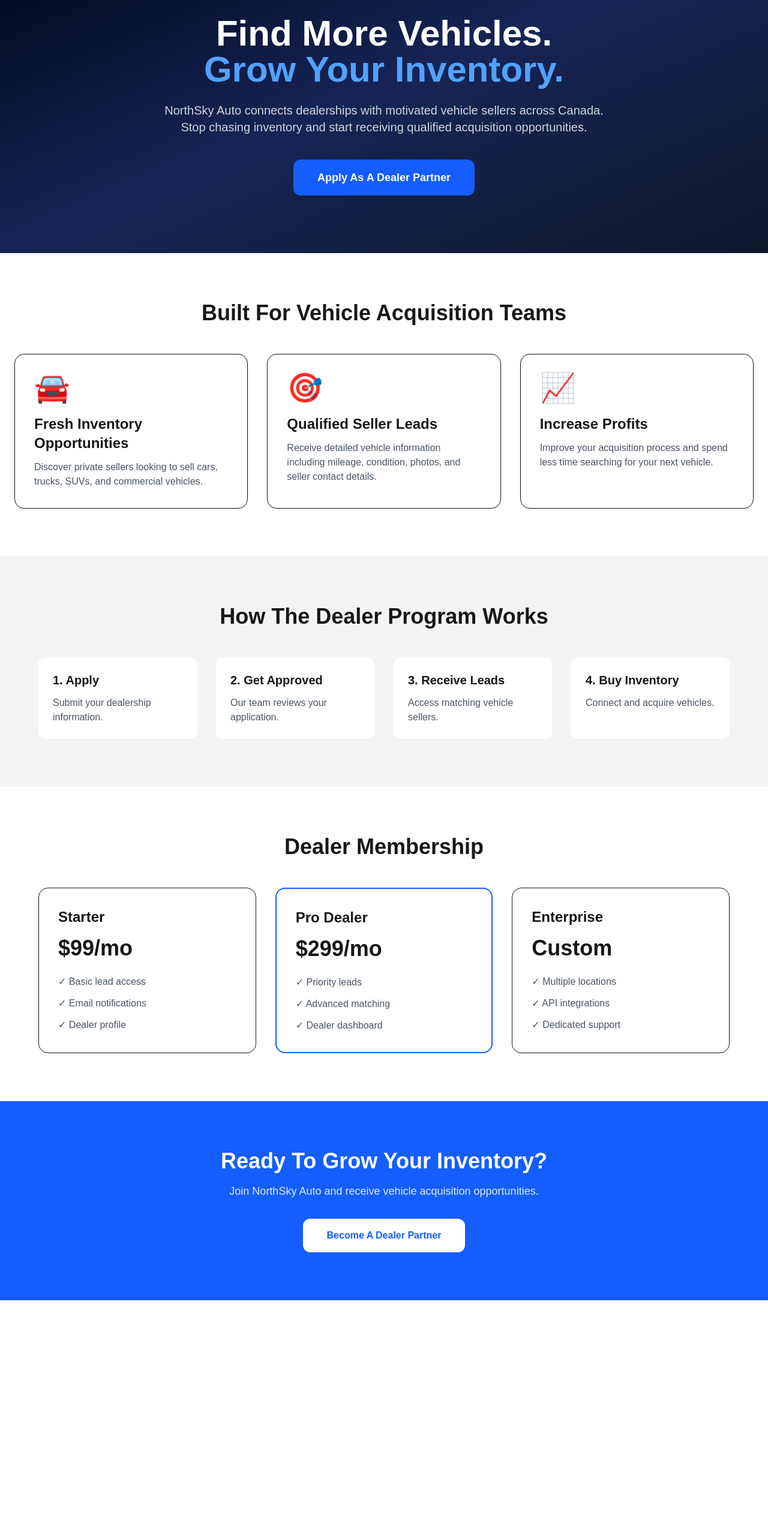
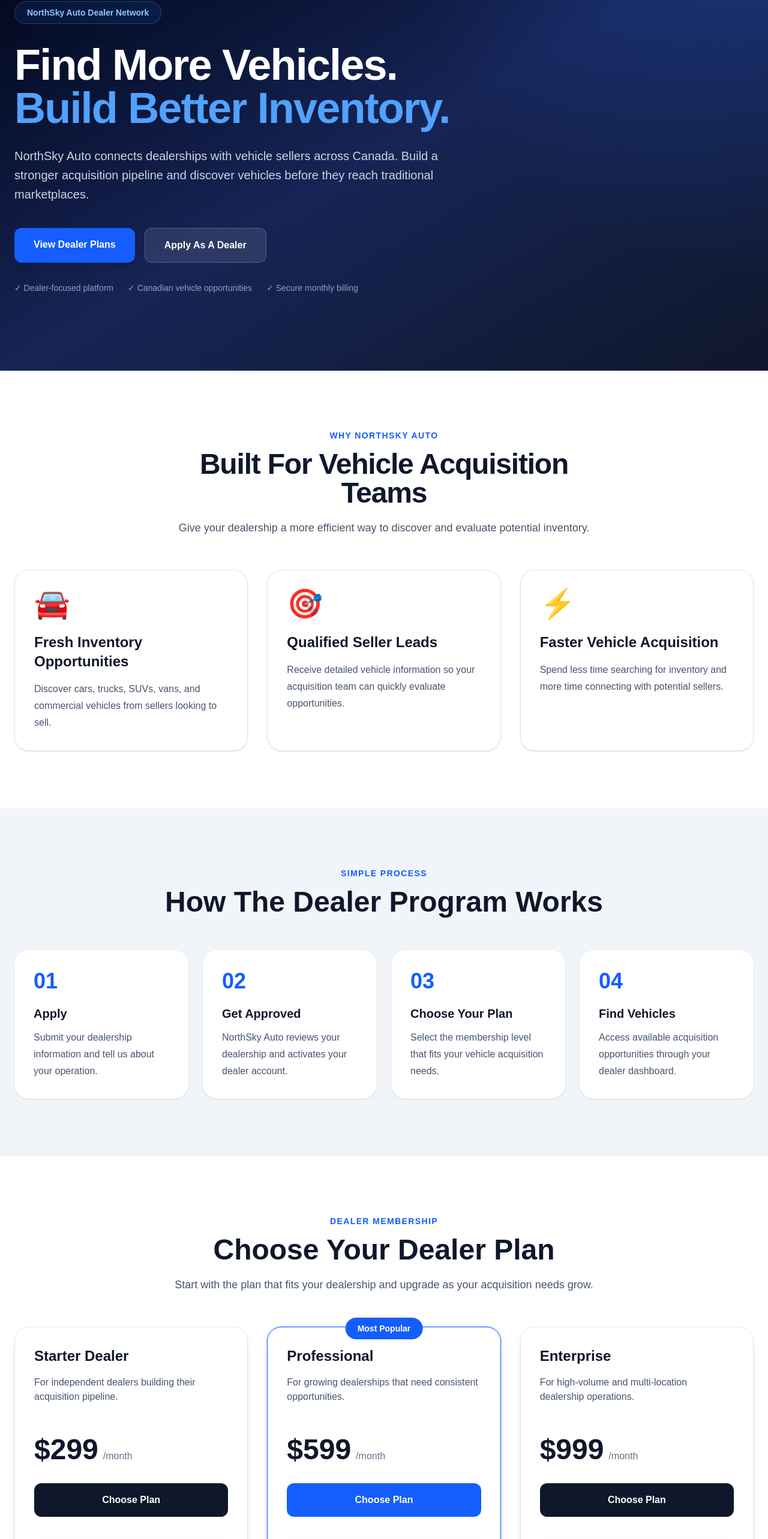
Before and after one commit to Goldylox752/NorthSky-Auto, a Next.js app: page /buyers in a window 1280 px wide. Shown: the part 199-2765 px from the top of the page at 60% size. Before the commit the page ends 2367 px from the top, so only its background shows below. Built offline with nearby package versions, Linux system fonts and the light colour scheme.

Commit message:
Update page.jsx

```diff
--- a/app/buyers/page.jsx
+++ b/app/buyers/page.jsx
@@ -1,303 +1,305 @@
 import Link from "next/link";
-
 export const metadata = {
   title: "Dealer Network | NorthSky Auto",
   description:
-    "Join NorthSky Auto and get exclusive access to qualified vehicle seller leads across Canada.",
+    "Join NorthSky Auto and connect with qualified vehicle sellers and acquisition opportunities across Canada.",
 };
-
-export default function DealersPage() {
+const benefits = [
+  {
+    icon: "🚘",
+    title: "Fresh Inventory Opportunities",
+    description:
+      "Discover cars, trucks, SUVs, vans, and commercial vehicles from sellers looking to sell.",
+  },
+  {
+    icon: "🎯",
+    title: "Qualified Seller Leads",
+    description:
+      "Receive detailed vehicle information so your acquisition team can quickly evaluate opportunities.",
+  },
+  {
+    icon: "⚡",
+    title: "Faster Vehicle Acquisition",
+    description:
+      "Spend less time searching for inventory and more time connecting with potential sellers.",
+  },
+];
+const steps = [
+  {
+    number: "01",
+    title: "Apply",
+    description:
+      "Submit your dealership information and tell us about your operation.",
+  },
+  {
+    number: "02",
+    title: "Get Approved",
+    description:
+      "NorthSky Auto reviews your dealership and activates your dealer account.",
+  },
+  {
+    number: "03",
+    title: "Choose Your Plan",
+    description:
+      "Select the membership level that fits your vehicle acquisition needs.",
+  },
+  {
+    number: "04",
+    title: "Find Vehicles",
+    description:
+      "Access available acquisition opportunities through your dealer dashboard.",
+  },
+];
+const plans = [
+  {
+    name: "Starter Dealer",
+    price: "$299",
+    description: "For independent dealers building their acquisition pipeline.",
+    features: [
+      "Vehicle acquisition leads",
+      "Dealer dashboard",
+      "Basic vehicle filters",
+      "Lead notifications",
+    ],
+  },
+  {
+    name: "Professional",
+    price: "$599",
+    description: "For growing dealerships that need consistent opportunities.",
+    features: [
+      "Everything in Starter",
+      "Priority lead access",
+      "Advanced filters",
+      "Saved searches",
+      "Lead analytics",
+    ],
+    popular: true,
+  },
+  {
+    name: "Enterprise",
+    price: "$999",
+    description: "For high-volume and multi-location dealership operations.",
+    features: [
+      "Everything in Professional",
+      "Unlimited team members",
+      "Advanced reporting",
+      "Multi-location support",
+      "Dedicated support",
+    ],
+  },
+];
+export default function BuyersPage() {
   return (
     <main className="min-h-screen bg-white">
-
       {/* Hero */}
-      <section className="bg-gradient-to-br from-slate-950 via-blue-950 to-slate-900 text-white">
-
-        <div className="mx-auto max-w-7xl px-6 py-24 text-center">
-
-          <span className="rounded-full bg-blue-600 px-5 py-2 text-sm font-semibold">
-            Dealer Acquisition Platform
+      <section className="relative overflow-hidden bg-gradient-to-br from-slate-950 via-blue-950 to-slate-900 text-white">
+        <div className="absolute inset-0 bg-[radial-gradient(circle_at_top_right,rgba(37,99,235,0.25),transparent_40%)]" />
+        <div className="relative mx-auto max-w-7xl px-6 py-24 lg:py-32">
+          <div className="max-w-4xl">
+            <span className="inline-flex rounded-full border border-blue-400/30 bg-blue-500/10 px-5 py-2 text-sm font-semibold text-blue-300">
+              NorthSky Auto Dealer Network
             </span>
-
-
-          <h1 className="mt-8 text-5xl font-extrabold md:text-6xl">
+            <h1 className="mt-8 text-5xl font-extrabold tracking-tight md:text-6xl lg:text-7xl">
               Find More Vehicles.
               <span className="block text-blue-400">
-              Grow Your Inventory.
+                Build Better Inventory.
               </span>
             </h1>
-
-
-          <p className="mx-auto mt-6 max-w-3xl text-xl text-gray-300">
-            NorthSky Auto connects dealerships with motivated vehicle sellers
-            across Canada. Stop chasing inventory and start receiving qualified
-            acquisition opportunities.
+            <p className="mt-7 max-w-3xl text-lg leading-8 text-slate-300 md:text-xl">
+              NorthSky Auto connects dealerships with vehicle sellers across
+              Canada. Build a stronger acquisition pipeline and discover
+              vehicles before they reach traditional marketplaces.
             </p>
-
-
+            <div className="mt-10 flex flex-col gap-4 sm:flex-row">
               <Link
-            href="/buyers/signup"
-            className="mt-10 inline-block rounded-xl bg-blue-600 px-10 py-4 text-lg font-bold hover:bg-blue-500"
+                href="/pricing"
+                className="rounded-xl bg-blue-600 px-8 py-4 text-center font-bold text-white shadow-lg transition hover:bg-blue-500"
               >
-            Apply As A Dealer Partner
+                View Dealer Plans
               </Link>
-
+              <Link
+                href="/dealer-application"
+                className="rounded-xl border border-white/20 bg-white/10 px-8 py-4 text-center font-bold text-white backdrop-blur transition hover:bg-white/20"
+              >
+                Apply As A Dealer
+              </Link>
             </div>
-
+            <div className="mt-8 flex flex-wrap gap-x-6 gap-y-3 text-sm text-slate-400">
+              <span>✓ Dealer-focused platform</span>
+              <span>✓ Canadian vehicle opportunities</span>
+              <span>✓ Secure monthly billing</span>
+            </div>
+          </div>
+        </div>
       </section>
-
-
-
       {/* Benefits */}
-      <section className="mx-auto max-w-7xl px-6 py-20">
-
-        <h2 className="text-center text-4xl font-bold">
+      <section className="px-6 py-20 lg:py-24">
+        <div className="mx-auto max-w-7xl">
+          <div className="mx-auto max-w-3xl text-center">
+            <span className="text-sm font-bold uppercase tracking-widest text-blue-600">
+              Why NorthSky Auto
+            </span>
+            <h2 className="mt-3 text-4xl font-bold tracking-tight text-slate-900 md:text-5xl">
               Built For Vehicle Acquisition Teams
             </h2>
-
-
-        <div className="mt-12 grid gap-8 md:grid-cols-3">
-
-
-          <div className="rounded-2xl border p-8 shadow-sm">
-
-            <div className="text-5xl">
-              🚘
+            <p className="mt-5 text-lg text-slate-600">
+              Give your dealership a more efficient way to discover and
+              evaluate potential inventory.
+            </p>
           </div>
-
-            <h3 className="mt-5 text-2xl font-bold">
-              Fresh Inventory Opportunities
+          <div className="mt-14 grid gap-8 md:grid-cols-3">
+            {benefits.map((benefit) => (
+              <div
+                key={benefit.title}
+                className="rounded-3xl border border-slate-200 bg-white p-8 shadow-sm transition hover:-translate-y-1 hover:shadow-lg"
+              >
+                <div className="text-5xl">{benefit.icon}</div>
+                <h3 className="mt-6 text-2xl font-bold text-slate-900">
+                  {benefit.title}
                 </h3>
-
-            <p className="mt-3 text-gray-600">
-              Discover private sellers looking to sell cars, trucks, SUVs,
-              and commercial vehicles.
+                <p className="mt-4 leading-7 text-slate-600">
+                  {benefit.description}
                 </p>
-
               </div>
-
-
-
-          <div className="rounded-2xl border p-8 shadow-sm">
-
-            <div className="text-5xl">
-              🎯
+            ))}
           </div>
-
-            <h3 className="mt-5 text-2xl font-bold">
-              Qualified Seller Leads
-            </h3>
-
-            <p className="mt-3 text-gray-600">
-              Receive detailed vehicle information including mileage,
-              condition, photos, and seller contact details.
-            </p>
-
         </div>
-
-
-
-          <div className="rounded-2xl border p-8 shadow-sm">
-
-            <div className="text-5xl">
-              📈
-            </div>
-
-            <h3 className="mt-5 text-2xl font-bold">
-              Increase Profits
-            </h3>
-
-            <p className="mt-3 text-gray-600">
-              Improve your acquisition process and spend less time searching
-              for your next vehicle.
-            </p>
-
-          </div>
-
-
-        </div>
-
       </section>
-
-
-
       {/* How It Works */}
-      <section className="bg-gray-100 px-6 py-20">
-
-        <div className="mx-auto max-w-6xl">
-
-          <h2 className="text-center text-4xl font-bold">
+      <section className="bg-slate-100 px-6 py-20 lg:py-24">
+        <div className="mx-auto max-w-7xl">
+          <div className="text-center">
+            <span className="text-sm font-bold uppercase tracking-widest text-blue-600">
+              Simple Process
+            </span>
+            <h2 className="mt-3 text-4xl font-bold text-slate-900 md:text-5xl">
               How The Dealer Program Works
             </h2>
-
-
-          <div className="mt-12 grid gap-8 md:grid-cols-4">
-
-
-            <div className="rounded-xl bg-white p-6">
-
-              <h3 className="text-xl font-bold">
-                1. Apply
+          </div>
+          <div className="mt-14 grid gap-6 md:grid-cols-2 lg:grid-cols-4">
+            {steps.map((step) => (
+              <div
+                key={step.number}
+                className="rounded-3xl bg-white p-8 shadow-sm"
+              >
+                <div className="text-4xl font-extrabold text-blue-600">
+                  {step.number}
+                </div>
+                <h3 className="mt-5 text-xl font-bold text-slate-900">
+                  {step.title}
                 </h3>
-
-              <p className="mt-3 text-gray-600">
-                Submit your dealership information.
+                <p className="mt-3 leading-7 text-slate-600">
+                  {step.description}
                 </p>
-
               </div>
-
-
-            <div className="rounded-xl bg-white p-6">
-
-              <h3 className="text-xl font-bold">
-                2. Get Approved
+            ))}
+          </div>
+        </div>
+      </section>
+      {/* Pricing Preview */}
+      <section className="px-6 py-20 lg:py-24">
+        <div className="mx-auto max-w-7xl">
+          <div className="mx-auto max-w-3xl text-center">
+            <span className="text-sm font-bold uppercase tracking-widest text-blue-600">
+              Dealer Membership
+            </span>
+            <h2 className="mt-3 text-4xl font-bold text-slate-900 md:text-5xl">
+              Choose Your Dealer Plan
+            </h2>
+            <p className="mt-5 text-lg text-slate-600">
+              Start with the plan that fits your dealership and upgrade as
+              your acquisition needs grow.
+            </p>
+          </div>
+          <div className="mt-14 grid gap-8 lg:grid-cols-3">
+            {plans.map((plan) => (
+              <div
+                key={plan.name}
+                className={`relative flex flex-col rounded-3xl border bg-white p-8 shadow-lg ${
+                  plan.popular
+                    ? "border-blue-600 ring-2 ring-blue-100"
+                    : "border-slate-200"
+                }`}
+              >
+                {plan.popular && (
+                  <div className="absolute -top-4 left-1/2 -translate-x-1/2 rounded-full bg-blue-600 px-5 py-2 text-sm font-bold text-white">
+                    Most Popular
+                  </div>
+                )}
+                <h3 className="text-2xl font-bold text-slate-900">
+                  {plan.name}
                 </h3>
-
-              <p className="mt-3 text-gray-600">
-                Our team reviews your application.
+                <p className="mt-4 min-h-[72px] text-slate-600">
+                  {plan.description}
                 </p>
-
+                <div className="mt-7">
+                  <span className="text-5xl font-extrabold text-slate-900">
+                    {plan.price}
+                  </span>
+                  <span className="ml-2 text-slate-500">
+                    /month
+                  </span>
                 </div>
-
-
-            <div className="rounded-xl bg-white p-6">
-
-              <h3 className="text-xl font-bold">
-                3. Receive Leads
-              </h3>
-
-              <p className="mt-3 text-gray-600">
-                Access matching vehicle sellers.
-              </p>
-
+                <Link
+                  href="/pricing"
+                  className={`mt-8 rounded-xl py-4 text-center font-bold transition ${
+                    plan.popular
+                      ? "bg-blue-600 text-white hover:bg-blue-700"
+                      : "bg-slate-900 text-white hover:bg-slate-800"
+                  }`}
+                >
+                  Choose Plan
+                </Link>
+                <ul className="mt-8 space-y-4 border-t border-slate-100 pt-8">
+                  {plan.features.map((feature) => (
+                    <li
+                      key={feature}
+                      className="flex gap-3 text-slate-700"
+                    >
+                      <span className="font-bold text-blue-600">✓</span>
+                      <span>{feature}</span>
+                    </li>
+                  ))}
+                </ul>
               </div>
-
-
-            <div className="rounded-xl bg-white p-6">
-
-              <h3 className="text-xl font-bold">
-                4. Buy Inventory
-              </h3>
-
-              <p className="mt-3 text-gray-600">
-                Connect and acquire vehicles.
-              </p>
-
+            ))}
           </div>
-
-
+          <div className="mt-10 text-center">
+            <Link
+              href="/pricing"
+              className="font-semibold text-blue-600 hover:text-blue-700"
+            >
+              View full dealer pricing →
+            </Link>
           </div>
-
         </div>
-
       </section>
-
-
-
-      {/* Pricing */}
-      <section className="px-6 py-20">
-
-        <div className="mx-auto max-w-6xl">
-
-          <h2 className="text-center text-4xl font-bold">
-            Dealer Membership
-          </h2>
-
-
-          <div className="mt-12 grid gap-8 md:grid-cols-3">
-
-
-            <div className="rounded-2xl border p-8">
-
-              <h3 className="text-2xl font-bold">
-                Starter
-              </h3>
-
-              <p className="mt-4 text-4xl font-bold">
-                $99/mo
-              </p>
-
-              <ul className="mt-6 space-y-3 text-gray-600">
-                <li>✓ Basic lead access</li>
-                <li>✓ Email notifications</li>
-                <li>✓ Dealer profile</li>
-              </ul>
-
-            </div>
-
-
-
-            <div className="rounded-2xl border-2 border-blue-600 p-8">
-
-              <h3 className="text-2xl font-bold">
-                Pro Dealer
-              </h3>
-
-              <p className="mt-4 text-4xl font-bold">
-                $299/mo
-              </p>
-
-              <ul className="mt-6 space-y-3 text-gray-600">
-                <li>✓ Priority leads</li>
-                <li>✓ Advanced matching</li>
-                <li>✓ Dealer dashboard</li>
-              </ul>
-
-            </div>
-
-
-
-            <div className="rounded-2xl border p-8">
-
-              <h3 className="text-2xl font-bold">
-                Enterprise
-              </h3>
-
-              <p className="mt-4 text-4xl font-bold">
-                Custom
-              </p>
-
-              <ul className="mt-6 space-y-3 text-gray-600">
-                <li>✓ Multiple locations</li>
-                <li>✓ API integrations</li>
-                <li>✓ Dedicated support</li>
-              </ul>
-
-            </div>
-
-
-          </div>
-
-        </div>
-
-      </section>
-
-
-
-      {/* CTA */}
-      <section className="bg-blue-600 px-6 py-20 text-center text-white">
-
-        <h2 className="text-4xl font-bold">
+      {/* Dealer Application CTA */}
+      <section className="bg-slate-950 px-6 py-20 text-center text-white lg:py-24">
+        <div className="mx-auto max-w-4xl">
+          <h2 className="text-4xl font-bold md:text-5xl">
             Ready To Grow Your Inventory?
           </h2>
-
-
-        <p className="mt-4 text-lg text-blue-100">
-          Join NorthSky Auto and receive vehicle acquisition opportunities.
+          <p className="mx-auto mt-6 max-w-2xl text-lg leading-8 text-slate-300">
+            Join the NorthSky Auto dealer network and build a better vehicle
+            acquisition pipeline.
           </p>
-
-
+          <div className="mt-10 flex flex-col justify-center gap-4 sm:flex-row">
             <Link
-          href="/buyers/signup"
-          className="mt-8 inline-block rounded-xl bg-white px-10 py-4 font-bold text-blue-600"
+              href="/pricing"
+              className="rounded-xl bg-blue-600 px-8 py-4 font-bold text-white transition hover:bg-blue-500"
             >
-          Become A Dealer Partner
+              Get Started
             </Link>
-
-
+            <Link
+              href="/dealer-application"
+              className="rounded-xl border border-slate-700 bg-slate-900 px-8 py-4 font-bold text-white transition hover:bg-slate-800"
+            >
+              Apply As A Dealer
+            </Link>
+          </div>
+        </div>
       </section>
-
-
     </main>
   );
 }
```
Lines whose indentation alone changed are shown as unchanged.
